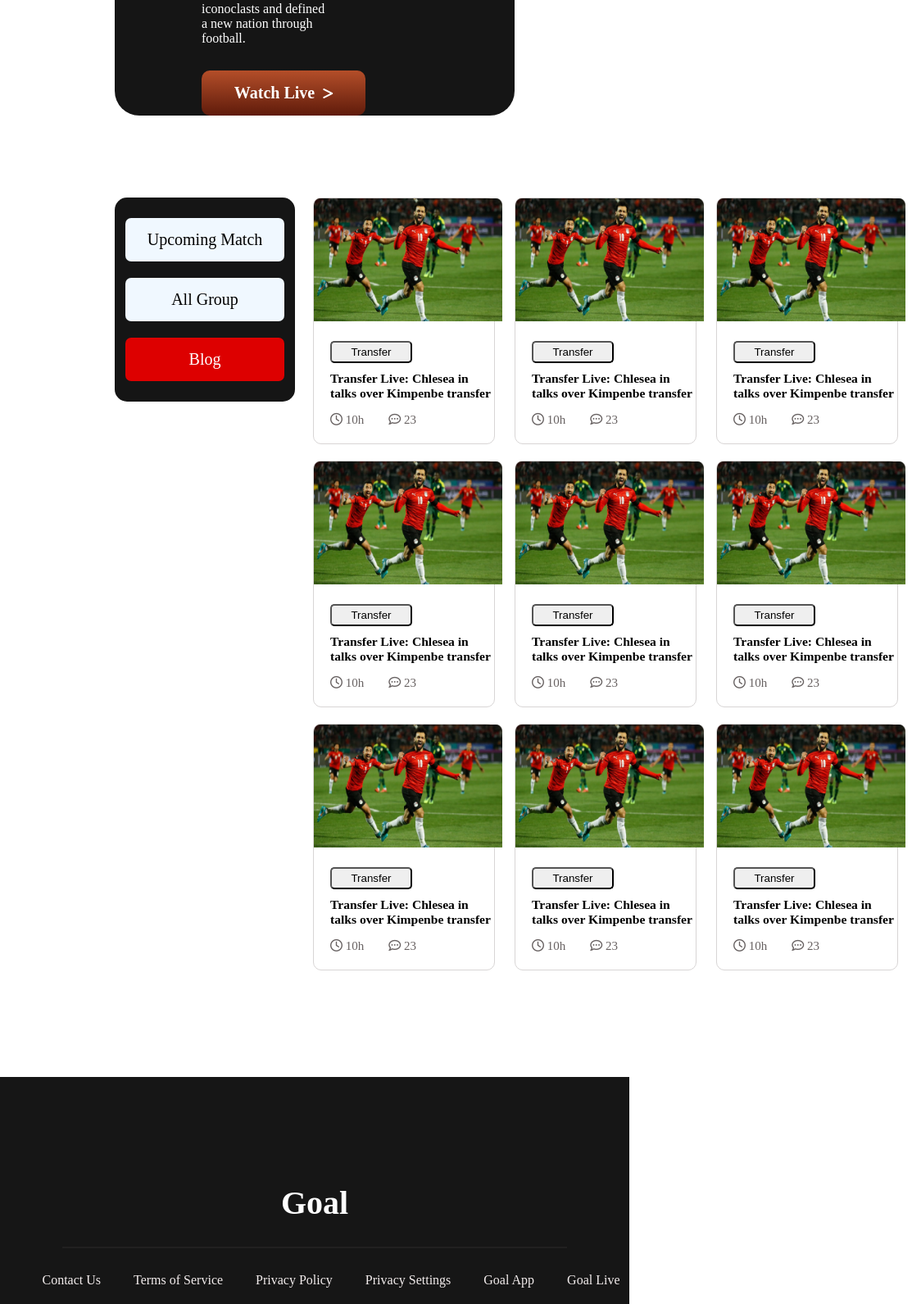
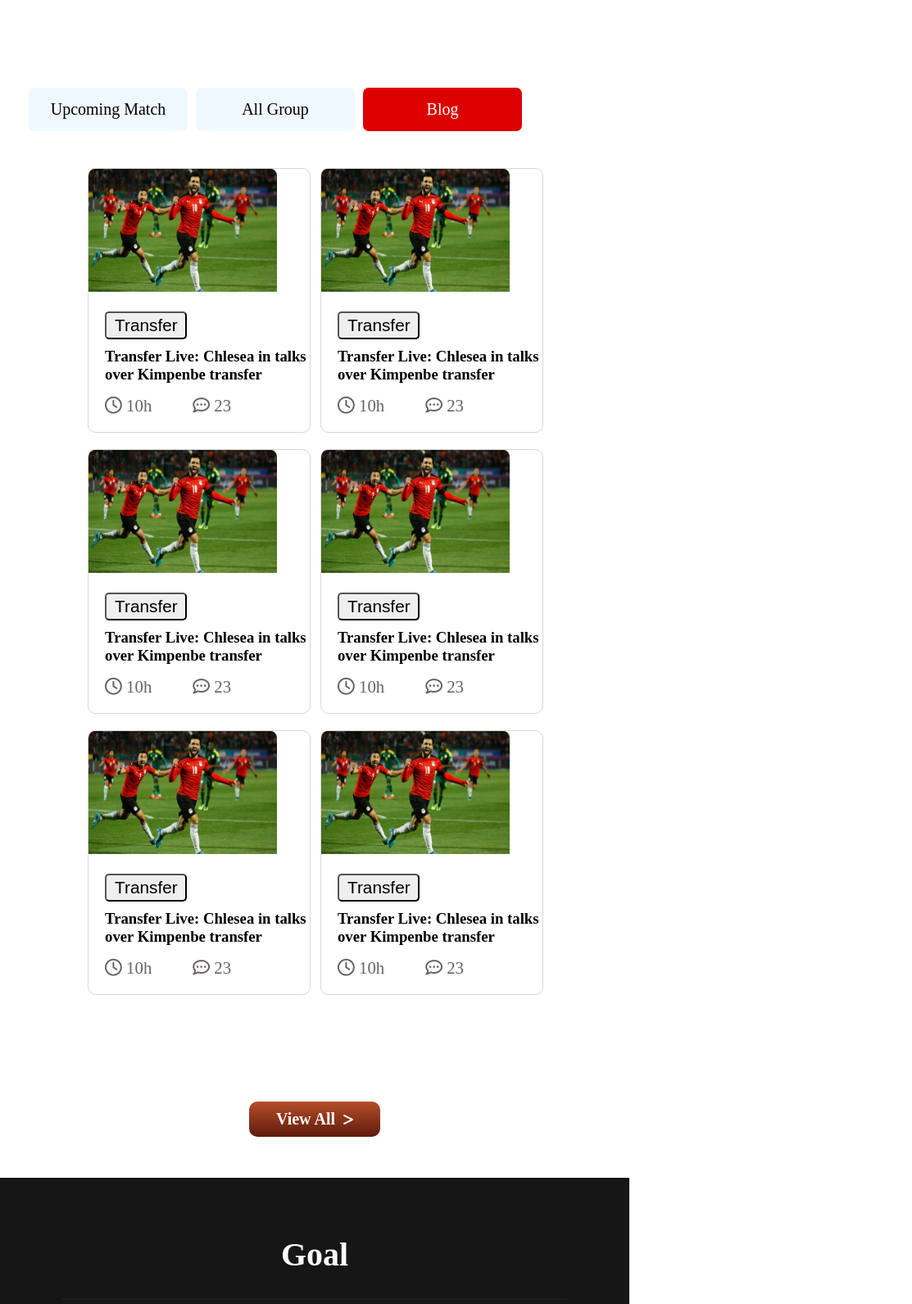
Before and after one commit to NN-shanta/FIFA-2022, a plain HTML site: page index.html in a window 768 px wide. Shown: the part 424-2015 px from the top of the page at 82% size, 1113 px wide, since content can reach past the window. Drawn offline with Linux system fonts and the light colour scheme.

Commit message:
responsive tablet

```diff
--- a/index.html
+++ b/index.html
@@ -233,7 +233,7 @@
             </div>
           </div>
 
-          <div class="blog">
+          <div class="blog tablet-hide">
             <div class="blog-border">
               <div class="thumbnail">
                 <img src="images/Blog Image.png" alt="" />
@@ -261,7 +261,7 @@
             </div>
           </div>
 
-          <div class="blog">
+          <div class="blog tablet-hide">
             <div class="blog-border">
               <div class="thumbnail">
                 <img src="images/Blog Image.png" alt="" />
@@ -289,7 +289,7 @@
             </div>
           </div>
 
-          <div class="blog">
+          <div class="blog tablet-hide">
             <div class="blog-border">
               <div class="thumbnail">
                 <img src="images/Blog Image.png" alt="" />
--- a/style.css
+++ b/style.css
@@ -405,15 +405,107 @@ main {
   row-gap: 30px;
   font-size: 1.5em;
 }
-.social-media {
+
+.social-media a {
+  margin-bottom: 10%;
+}
+}
+/*------------------------
+responsive for Tablet
+ -------------------------- */
+
+ @media only screen and (min-width:601px) and (max-width: 768px){
+
+  main {
   display: flex;
   justify-content: center;
-  gap: 20px;
-  font-size: 30px;
-  margin-top: 80px;
-  color: white;
+  margin-top: 50px;
+  margin: 10px 20px;
+}
+  /* for banner */
+  .banner-text{
+    width:60vw;
+    margin: 30px auto;
+    padding:0px 50px;
+  }
+  .banner-title {
+    font-size: 2.5em;
+  }
+  .banner-pera{
+    font-size: 1.3em;
+    margin: 40px auto;
+  }
+
+  .banner-image{
+    width: 80%;
+    height: 100%;
+    margin:  0px auto;
+  }
+  .live-button{
+    margin: 0 auto;
+    padding:10px 5px;
+  }
+
+/* for navber & blogs */
+ .nav-and-Blogs{
+  display:flex;
+  flex-direction: column;
+ }
+ .navber{
+  width:100%;
+ }
+ .items{
+  display: flex!important;
+  flex-direction:row!important;
+  max-width:100%;
+  background-color:transparent;
+ }
+ .items .item{
+  margin-right:10px;
+ }
+ .blogs {
+  margin: 0px auto;
+  display: grid;
+  grid-template-columns: repeat(2, 1fr);
+
+}
+.tablet-hide{
+  display:none!important;
+}
+.tablet-view{
+  display:block;
+}
+.blog-border {
+  width: 100%;
+}
+.blog-btn button {
+  font-size: 1.3em;
+  padding: 3px 10px;
+
+}
+.title {
+  font-size: 1em;
+}
+.blog-info {
+  gap: 20%;
+  font-size: 1.3em;
+}
+/* for fooer */
+.footer {
+  height: auto;
+}
+.goal {
+  font-size: 2.5em;
+  padding-top: 70px;
+}
+.contact {
+  width: 90%;
+  row-gap: 30px;
+  display: flex;
+  flex-wrap: wrap;
 }
 .social-media a {
   margin-bottom: 10%;
 }
+
 }
```
